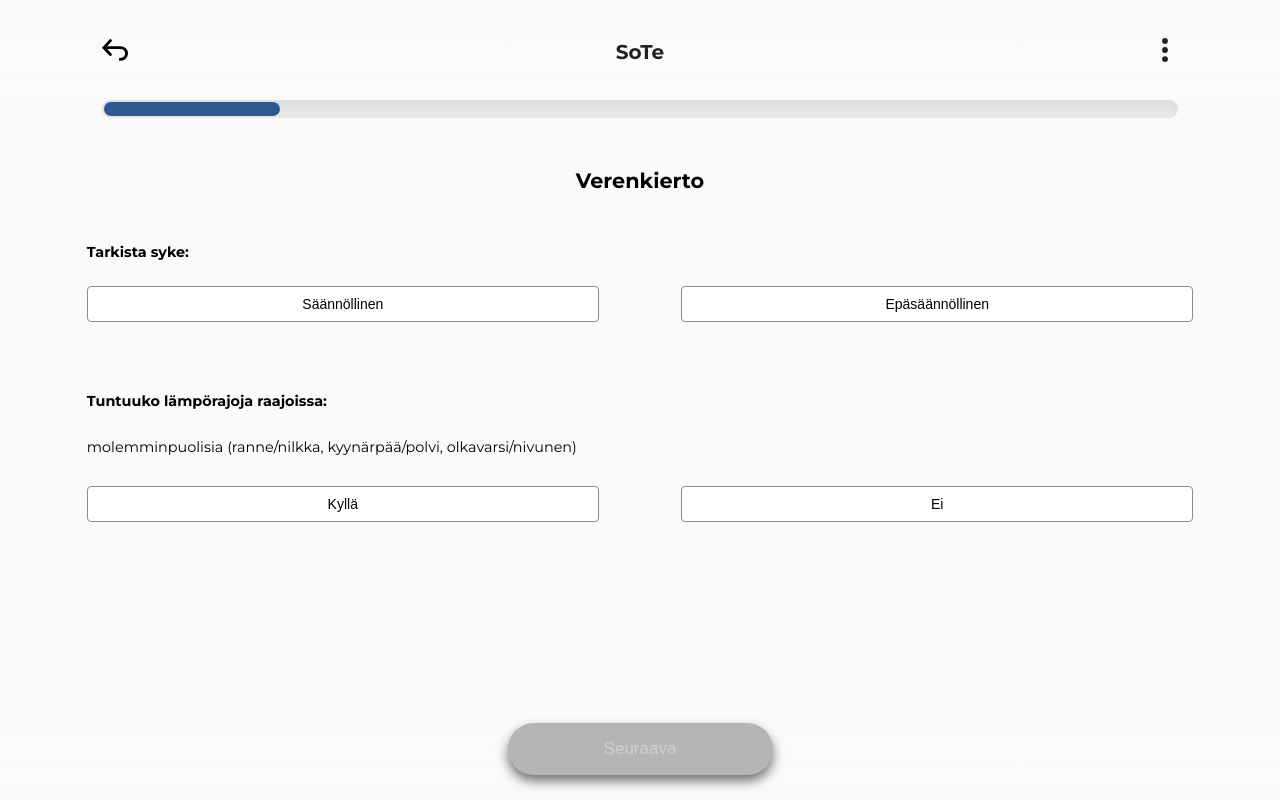
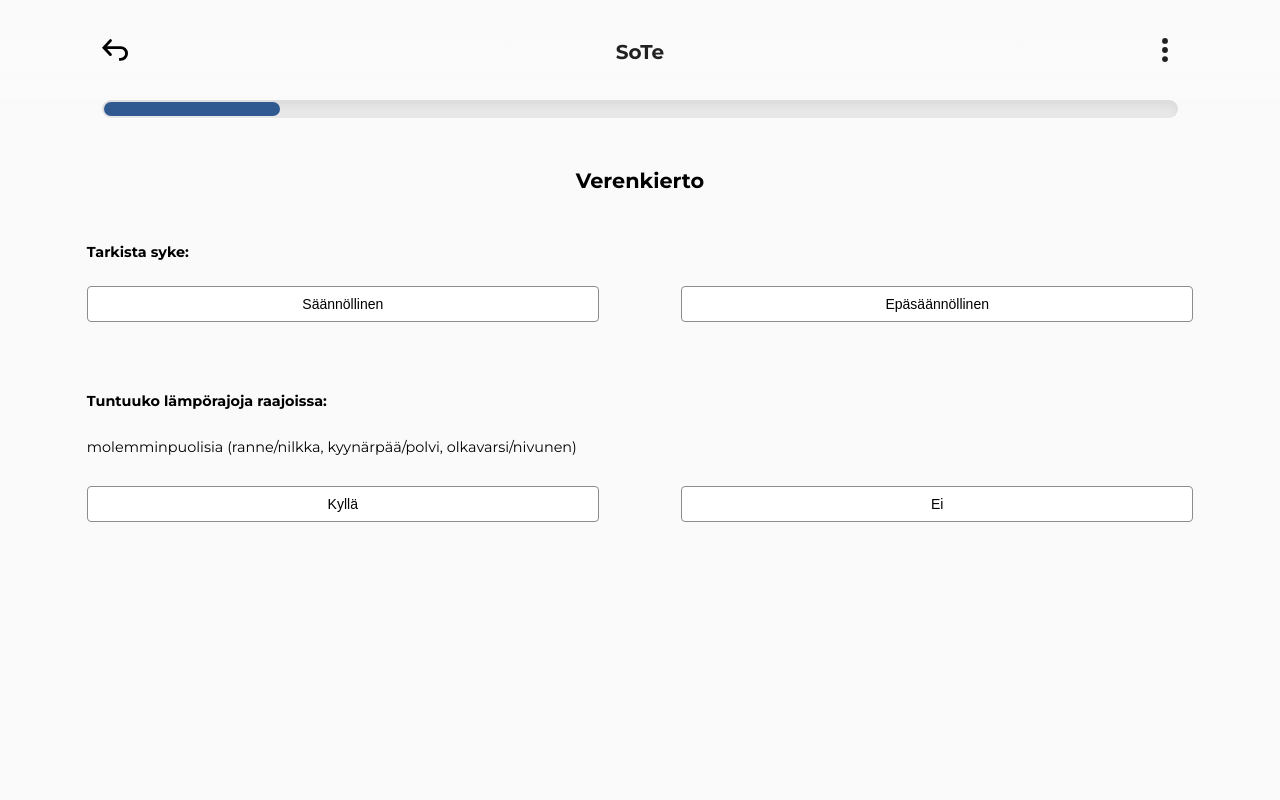
Before and after one commit to digitalents-helsinki/Sote-App, a React (Create React App) app: page /verenkierto in a window 1280 px wide. Built offline with nearby package versions, Linux system fonts and the light colour scheme.

Commit message:
Rework caretype selection

```diff
--- a/src/App.js
+++ b/src/App.js
@@ -131,25 +131,15 @@ function App() {
                 classNames={generateClassNames(history.action)}
               >
                 <Switch location={location}>
-                  {!careType && (
-                    <Route
-                      exact={true}
-                      path="/"
-                      children={props => (
-                        <CareTypeSelectionPage
-                          setCareType={setCareType}
-                          history={history}
-                          {...props}
-                        />
-                      )}
-                    />
-                  )}
                   <Route
-                    path={"/start"}
+                    exact={true}
+                    path="/"
                     children={props => (
                       <LandingPage
                         history={history}
                         setEmergencyVisibility={setEmergencyVisibility}
+                        setCareType={setCareType}
+                        careType={careType}
                         {...props}
                       />
                     )}
@@ -324,7 +314,11 @@ function App() {
             </TransitionGroup>
           )}
         />
-        <NextButton personData={personData} NEWSscoreTotal={NEWSscoreTotal} />
+        <NextButton
+          personData={personData}
+          NEWSscoreTotal={NEWSscoreTotal}
+          careType={careType}
+        />
         <EmergencyPage
           visibility={emergencyVisibility}
           setEmergencyVisibility={setEmergencyVisibility}
--- a/src/Components/MenuPanel.js
+++ b/src/Components/MenuPanel.js
@@ -37,8 +37,7 @@ function MenuPanel({
           <div
             className="reset"
             onClick={() => {
-              if (!["/", "/start"].includes(location.pathname))
-                history.replace("/start");
+              if (location.pathname !== "/") history.replace("/");
               setcontrolData({});
               setPersonData({});
               setMenuVisibility(false);
--- a/src/Components/NextButton.js
+++ b/src/Components/NextButton.js
@@ -1,11 +1,11 @@
 import React from "react";
 import { useHistory, useLocation } from "react-router-dom";
 
-const NextButton = ({ personData, NEWSscoreTotal }) => {
+const NextButton = ({ personData, NEWSscoreTotal, careType }) => {
   const history = useHistory();
   const location = useLocation();
   const locations = [
-    "/start",
+    "/",
     "/hengitystie",
     "/hengitys",
     "/verenkierto",
@@ -69,8 +69,12 @@ const NextButton = ({ personData, NEWSscoreTotal }) => {
     <div
       className="nextButtondiv"
       style={{
-        transform: ~locationIndex ? "translateY(0)" : "translateY(20vh)",
-        opacity: ~locationIndex ? 1 : 0
+        transform: careType
+          ? ~locationIndex
+            ? "translateY(0)"
+            : "translateY(20vh)"
+          : "translateY(20vh",
+        opacity: careType ? (~locationIndex ? 1 : 0) : 0
       }}
     >
       <button
--- a/src/Components/ProgressBar.js
+++ b/src/Components/ProgressBar.js
@@ -21,7 +21,7 @@ function ProgressBar({ personData }) {
   const locationIndex = locations.findIndex(loc => loc === location.pathname);
   const progressBarWidthInPercents = ~locationIndex
     ? `calc(${(100 / locations.length) * locationIndex}% - 4px)`
-    : ["/", "/start"].includes(location.pathname)
+    : location.pathname === "/"
     ? "0"
     : "calc(100% - 4px)";
   const progressBarShadowExpressions = [
--- a/src/Components/TopArea.js
+++ b/src/Components/TopArea.js
@@ -15,7 +15,6 @@ function TopArea({ setMenuVisibility, personData, careType }) {
           style={{
             visibility: [
               "/",
-              "/start",
               "/instructionPage",
               "/instructionPageTwo"
             ].includes(location.pathname)
--- a/src/Pages/CareTypeSelectionPage.js
+++ b/src/Pages/CareTypeSelectionPage.js
@@ -8,7 +8,7 @@ function CareTypeSelectionPage({ setCareType }) {
   const clickHandler = value => {
     setCareType(value);
     if (location.state && !location.state.initial) history.goBack();
-    else history.push("/start");
+    else history.push("/"); // hack for animation
   };
   return (
     <Page>
--- a/src/Pages/LandingPage.js
+++ b/src/Pages/LandingPage.js
@@ -1,7 +1,15 @@
 import React from "react";
 import Page from "../Components/Page";
+import CareTypeSelectionPage from "../Pages/CareTypeSelectionPage";
 
-function LandingPage({ props, setEmergencyVisibility, history, setBackBtn }) {
+function LandingPage({
+  props,
+  setEmergencyVisibility,
+  history,
+  setCareType,
+  careType
+}) {
+  if (careType) {
     return (
       <Page>
         <p className="page-paragraph">
@@ -22,6 +30,15 @@ function LandingPage({ props, setEmergencyVisibility, history, setBackBtn }) {
         </p>
       </Page>
     );
+  } else {
+    return (
+      <CareTypeSelectionPage
+        setCareType={setCareType}
+        history={history}
+        {...props}
+      />
+    );
+  }
 }
 
 export default LandingPage;
```
Lines whose indentation alone changed are shown as unchanged.
